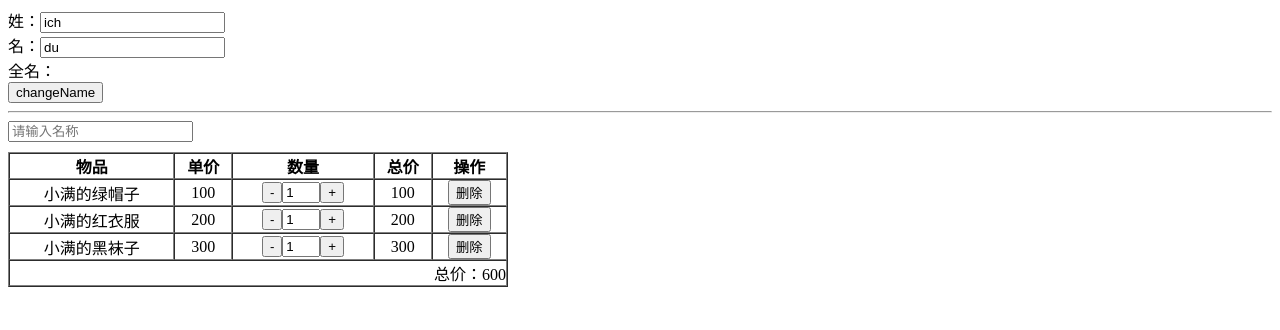
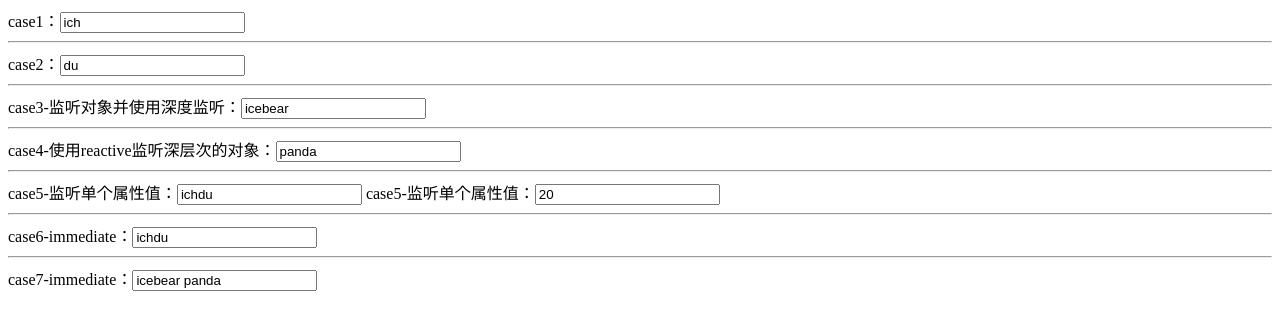
Before and after one commit to icebear32/VUE_CODE, a Vue app in the folder vuecode/myapp/: page / in a window 1280 px wide. Shown: the top 330 px of the page. Built offline with nearby package versions, Linux system fonts and the light colour scheme.

Commit message:
watch 侦听器

```diff
--- /dev/null
+++ b/vuecode/myapp/src/10-watch/App.vue
@@ -0,0 +1,84 @@
+<script setup>
+import { ref, reactive, watch } from 'vue'
+
+let message = ref('ich')
+let message2 = ref('du')
+let message3 = ref({ // 对象
+    foo: {
+        bar: {
+            name: "icebear"
+        }
+    }
+})
+let message4 = reactive({ // 使用reactive监听深层次的对象
+    foo: {
+        bar: {
+            name: "panda"
+        }
+    }
+})
+let message5 = reactive({ // 使用reactive监听单个属性值,比如只监听name,不监听age
+    foo: {
+        bar: {
+            name: "ichdu",
+            age: 20
+        }
+    }
+})
+let message6 = ref('ichdu')
+let message7 = ref('icebear panda')
+
+watch([message, message2], (newVal, oldVal) => {
+    console.log(newVal, oldVal)
+})
+
+watch(message3, (newVal, oldVal) => {
+    console.log(newVal, oldVal)
+}, {
+    deep: true // 深度监听，不然无法监听深层次的内容
+    // ，问题是显示新内容和旧内容都是一样的，但还是起到监听作用的
+})
+
+// 使用reactive监听深层次的对象
+watch(message4, (newVal, oldVal) => {
+    console.log(newVal, oldVal)
+})
+
+// 使用reactive监听单个属性值,比如只监听name,不监听age
+watch(() => message5.foo.bar.name, (newVal, oldVal) => {
+    console.log(newVal, oldVal)
+})
+
+watch(message6, (newVal, oldVal) => {
+    console.log(newVal, oldVal)
+},{
+    immediate: true // 立即执行一次
+})
+
+watch(message7, (newVal, oldVal) => {
+    console.log(newVal, oldVal)
+},{
+    flush: "pre" // pre:组件更新之前调用
+    // flush: "sync" // sync:同步执行
+    // flush: "post" //post:组件更新之后执行
+})
+</script>
+
+<template>
+    <div>
+        case1：<input v-model="message" type="text">
+        <hr>
+        case2：<input v-model="message2" type="text">
+        <hr>
+        case3-监听对象并使用深度监听：<input v-model="message3.foo.bar.name" type="text">
+        <hr>
+        case4-使用reactive监听深层次的对象：<input v-model="message4.foo.bar.name" type="text">
+        <hr>
+        case5-监听单个属性值：<input v-model="message5.foo.bar.name" type="text">
+        case5-监听单个属性值：<input v-model="message5.foo.bar.age" type="text">
+        <hr>
+        case6-immediate：<input v-model="message6" type="text">
+        <hr>
+        case7-immediate：<input v-model="message7" type="text">
+    </div>
+</template>
--- a/vuecode/myapp/src/main.js
+++ b/vuecode/myapp/src/main.js
@@ -8,6 +8,7 @@ import { createApp } from 'vue'
 // import App from './06-生命周期/App.vue'
 // import App from './07-v-model/App.vue'
 // import App from './08-nextTick/App.vue'
-import App from './09-computed/App.vue'
+// import App from './09-computed/App.vue'
+import App from './10-watch/App.vue'
 
 createApp(App).mount('#app')
```
Also changed, not shown: 1 other file (tests, documents, lock files or other folders).
